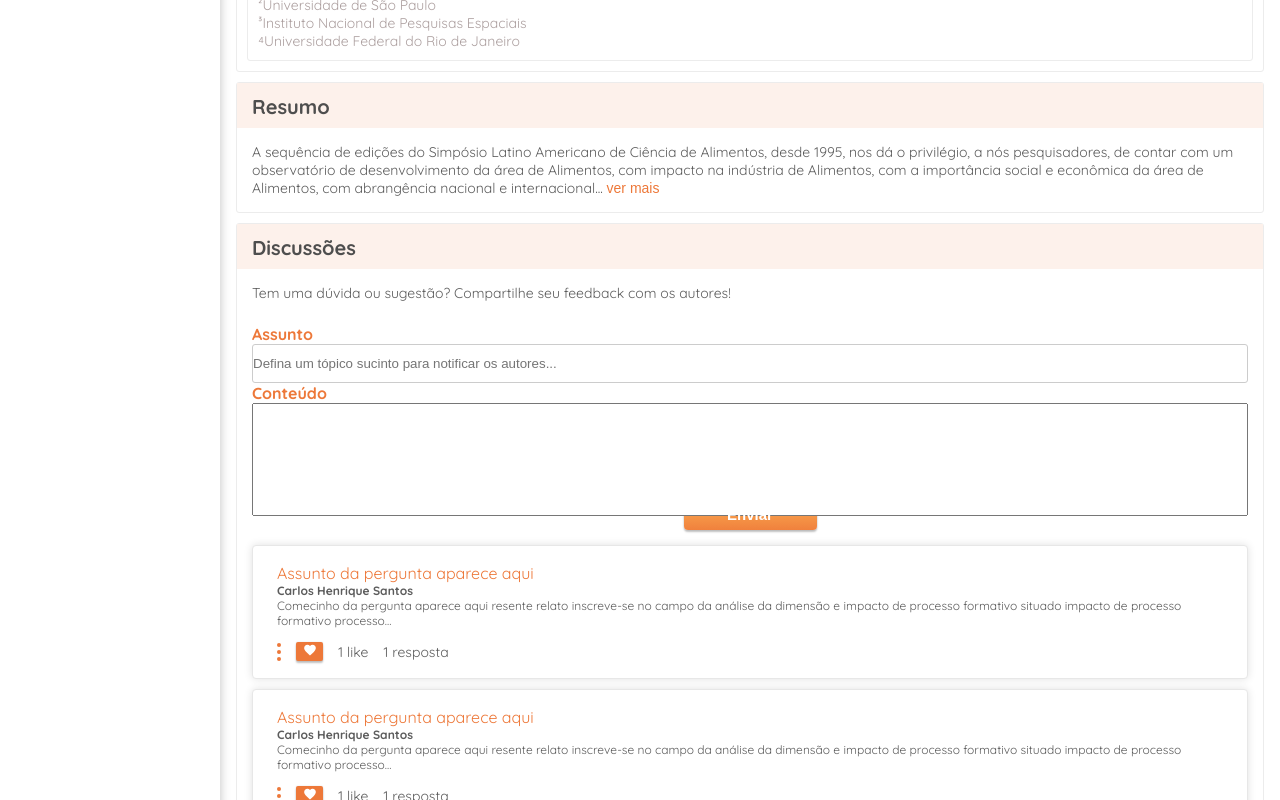
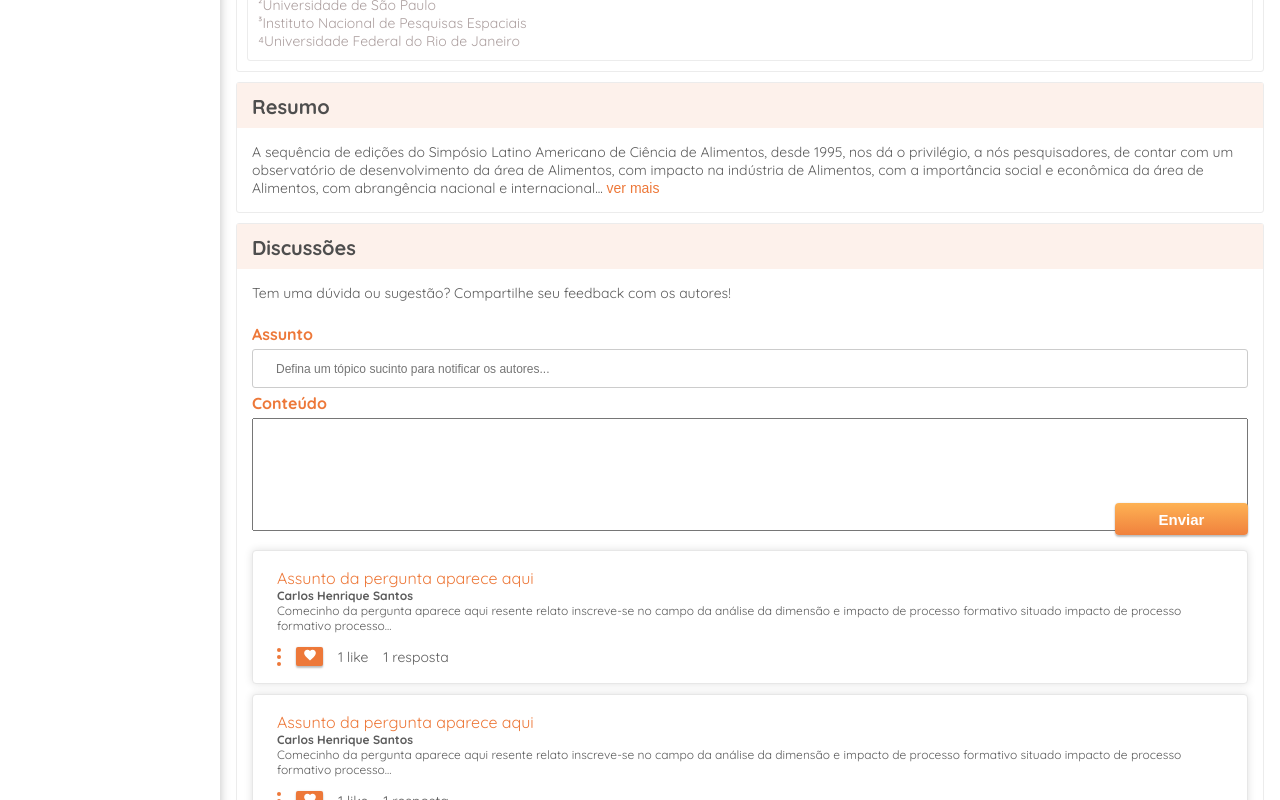
Before and after one commit to joanealves/chuva_slaca, a React (Create React App) app: page /trabalhos in a window 1280 px wide. Both pictures are taken after a click on the button "criar tópico". Shown: the part 1079-1879 px from the top of the page. Built offline with nearby package versions, Linux system fonts and the light colour scheme.

Commit message:
Input request and styling

```diff
--- a/src/pages/works/subComponents/discussions/DiscussionsForm.jsx
+++ b/src/pages/works/subComponents/discussions/DiscussionsForm.jsx
@@ -1,24 +1,40 @@
 import React, { useState } from 'react';
 
-import { Text, Button, Label } from '../../../../styles/global.styles';
+import { Text, Button, Label, SubTitle } from '../../../../styles/global.styles';
 
 import * as S from './DiscussionsForm.styles'
 
 const DiscussionsForm = ({ setIsSuccess }) => {
     const [answer, setAnswer] = useState("");
     const [share, setShare] = useState("");
+    const [errorShare, setErrorShare] = useState(false);
+    const [errorAnswer, setErrorAnswer] = useState(false);
+
+    const mobile = window.innerWidth < 600
 
     const handleOncliCkForm = (event) => {
         event.preventDefault();
-        console.log('answer', answer)
-        console.log('share', share)
-        setIsSuccess(true)
+
+        if (answer.length < 4) {
+            setErrorAnswer(true)
+        } else {
+            setErrorAnswer(false)
+            console.log('enviou share')
+        }
+        if (share.length < 20) {
+            setErrorShare(true)
+        } else {
+            setErrorShare(false)
+            console.log('enviou share')
+        }
+
+        if (share.length > 0 && answer.length > 0) setIsSuccess(true)
     }
 
     return (
         <div>
             <Text margin="0 0 22px 0">Tem uma dúvida ou sugestão? Compartilhe seu feedback com os autores!</Text>
-            <form onSubmit={handleOncliCkForm}>
+            <S.Form onSubmit={handleOncliCkForm}>
                 <Label fBold for="answer">Assunto</Label>
                 <S.InputContainer
                     id="answer"
@@ -26,15 +42,31 @@ const DiscussionsForm = ({ setIsSuccess }) => {
                     placeholder='Defina um tópico sucinto para notificar os autores...'
                     onChange={(e) => setAnswer(e.target.value)}
                 />
+                {errorAnswer && (
+                    <SubTitle margin="0 0 10px 0" fSizeMobileSub="10px">
+                        Mínimo 4 letras
+                    </SubTitle>
+                )}
                 <Label fBold for="share">Conteúdo</Label>
                 <S.TextArea
                     id="share"
-                        rows="10"
-                        cols="50"
+                    rows={mobile ? '' : 10}
+                    cols={mobile ? '' : 50}
                     onChange={(e) => setShare(e.target.value)}
                 ></S.TextArea>
-                <Button type="submit">Enviar</Button>
-            </form>
+                {errorShare && (
+                    <SubTitle margin="0 0 10px 0" fSizeMobileSub="10px">
+                        Mínimo 20 letras
+                    </SubTitle>
+                )}
+                <Button
+                    type="submit"
+                    positionAbsolute
+                    widthDefault={mobile ? '120px' : ''}
+                >
+                    Enviar
+                </Button>
+            </S.Form>
         </div>
     );
 }
--- a/src/pages/works/subComponents/discussions/DiscussionsForm.styles.js
+++ b/src/pages/works/subComponents/discussions/DiscussionsForm.styles.js
@@ -1,12 +1,28 @@
 import styled from 'styled-components'
 
+export const Form = styled.form`
+   position: relative;
+`
+
 export const InputContainer = styled.input`
-border: 1px solid #CCCCCC;
-border-radius: 3px;
-height: 39px;
-width: -webkit-fill-available;
+    border: 1px solid #CCCCCC;
+    border-radius: 3px;
+    height: 39px;
+    width: -webkit-fill-available;
+    margin-bottom: 5px;
+    font-size: 12px;
+    padding: 5px ;
+
+    @media (min-width:600px) {
+        padding: 10px 11px 10px 23px;
+    }
 `
-export const TextArea = styled.input`
+
+export const TextArea = styled.textarea`
     width: -webkit-fill-available;
-    height: 113px;
+    height: 122px;
+
+    @media (min-width:600px) {
+        height: 113px;
+    }
 `
--- a/src/pages/works/subComponents/discussions/SuccessMessage.jsx
+++ b/src/pages/works/subComponents/discussions/SuccessMessage.jsx
@@ -8,6 +8,8 @@ import {
 } from '../../../../styles/global.styles';
 
 const SuccessMessage = ({ setIsForm, setIsSuccess, setIsShare }) => {
+    const mobile = window.innerWidth < 600
+
     const handleOncliCkForm = () => {
         setIsSuccess(false)
         setIsForm(true)
@@ -26,7 +28,7 @@ const SuccessMessage = ({ setIsForm, setIsSuccess, setIsShare }) => {
                 <Text textColor="var(--graySugest)" margin="18px 0 29px">Agradecemos por sua contribuição, uma notificação será enviada ao seu email assim que seu tópico for respondido!</Text>
                 <Button
                     onClick={handleOncliCkDiscover}
-                    widthDefault="235px"
+                    widthDefault={mobile ? 'auto' : '235px'}
                     bg="unset"
                     textColor="var(--orange)"
                     decoration
@@ -39,7 +41,7 @@ const SuccessMessage = ({ setIsForm, setIsSuccess, setIsShare }) => {
             </ShareContainer>
             <Button
                 onClick={handleOncliCkForm}
-                widthDefault="235px"
+                widthDefault={mobile ? 'auto' : '235px'}
             >
                 criar novo tópico
             </Button>
--- a/src/styles/global.styles.js
+++ b/src/styles/global.styles.js
@@ -46,11 +46,17 @@ export const GlobalStyle = createGlobalStyle`
     }
 `
 
+const absolute = `
+    position: absolute;
+    right: 0;
+    bottom: 0;
+`
+
 export const Text = styled.p`
     font-size: ${props => (props.fSizeMobile ? props.fSizeMobile : '12px')};
-    font-weight: ${props => (props.fBold ? 'bold': 'normal')};
-    color: ${props => (props.textColor ? props.textColor  : 'var(--gray-details)')};
-    margin: ${props => (props.margin ? props.margin  : 'unset')};
+    font-weight: ${props => (props.fBold ? 'bold' : 'normal')};
+    color: ${props => (props.textColor ? props.textColor : 'var(--gray-details)')};
+    margin: ${props => (props.margin ? props.margin : 'unset')};
 
     @media (min-width:600px) {
     font-size: ${props => (props.fSize ? props.fSize : '14px')};
@@ -59,8 +65,8 @@ export const Text = styled.p`
 
 export const Span = styled.span`
     font-size: ${props => (props.fSizeMobile ? props.fSizeMobile : '12px')};
-    font-weight: ${props => (props.fBold ? 'bold': 'normal')};
-    color: ${props => (props.textColor ? props.textColor  : 'var(--textCards)')};
+    font-weight: ${props => (props.fBold ? 'bold' : 'normal')};
+    color: ${props => (props.textColor ? props.textColor : 'var(--textCards)')};
 
     @media (min-width:600px) {
          font-size: ${props => (props.fSize ? props.fSize : '14px')};
@@ -76,7 +82,8 @@ export const TitletWrapper = styled.div`
 export const SubTitle = styled.h2`
     color: var(--text-orange);
     font-size: ${props => (props.fSizeMobileSub ? props.fSizeMobileSub : '14px')};
-    font-weight: ${props => (props.fBold ? 'bold': 'normal')};
+    font-weight: ${props => (props.fBold ? 'bold' : 'normal')};
+    margin: ${props => (props.margin ? props.margin : 'unset')};
 
     @media (min-width:600px) {
         font-size: ${props => (props.fSize ? props.fSize : '16px')};
@@ -86,8 +93,9 @@ export const SubTitle = styled.h2`
 export const Label = styled.label`
     color: var(--text-orange);
     font-size: ${props => (props.fSizeMobileSub ? props.fSizeMobileSub : '14px')};
-    font-weight: ${props => (props.fBold ? 'bold': 'normal')};
+    font-weight: ${props => (props.fBold ? 'bold' : 'normal')};
     display: block;
+    margin-bottom: 5px;
 
     @media (min-width:600px) {
         font-size: ${props => (props.fSize ? props.fSize : '16px')};
@@ -110,6 +118,7 @@ export const WrapperContent = styled.div`
         padding: 15px;
     }
 `
+
 // TODO: refatorar todos os buttos para o global
 export const Button = styled.button`
     width: ${props => (props.widthDefault ? props.widthDefault : '133px')};
@@ -125,12 +134,13 @@ export const Button = styled.button`
     padding: 13px 7px;
     margin: 0 auto;
     margin-top: -18px;
-    color: ${props => (props.textColor ? props.textColor  : 'var(--shape)')};
+    color: ${props => (props.textColor ? props.textColor : 'var(--shape)')};
     text-decoration: ${props => props.decoration && 'underline'};
     font-weight: 700;
     font-size: 15px;
+    ${props => (props.positionAbsolute && absolute)};
+    `
 
-`
 // TODO: refatorar todos os ShareContainer para o global
 export const ShareContainer = styled.div`
    border-bottom: 1px solid #E7E7E7;
```
Lines whose indentation alone changed are shown as unchanged.
